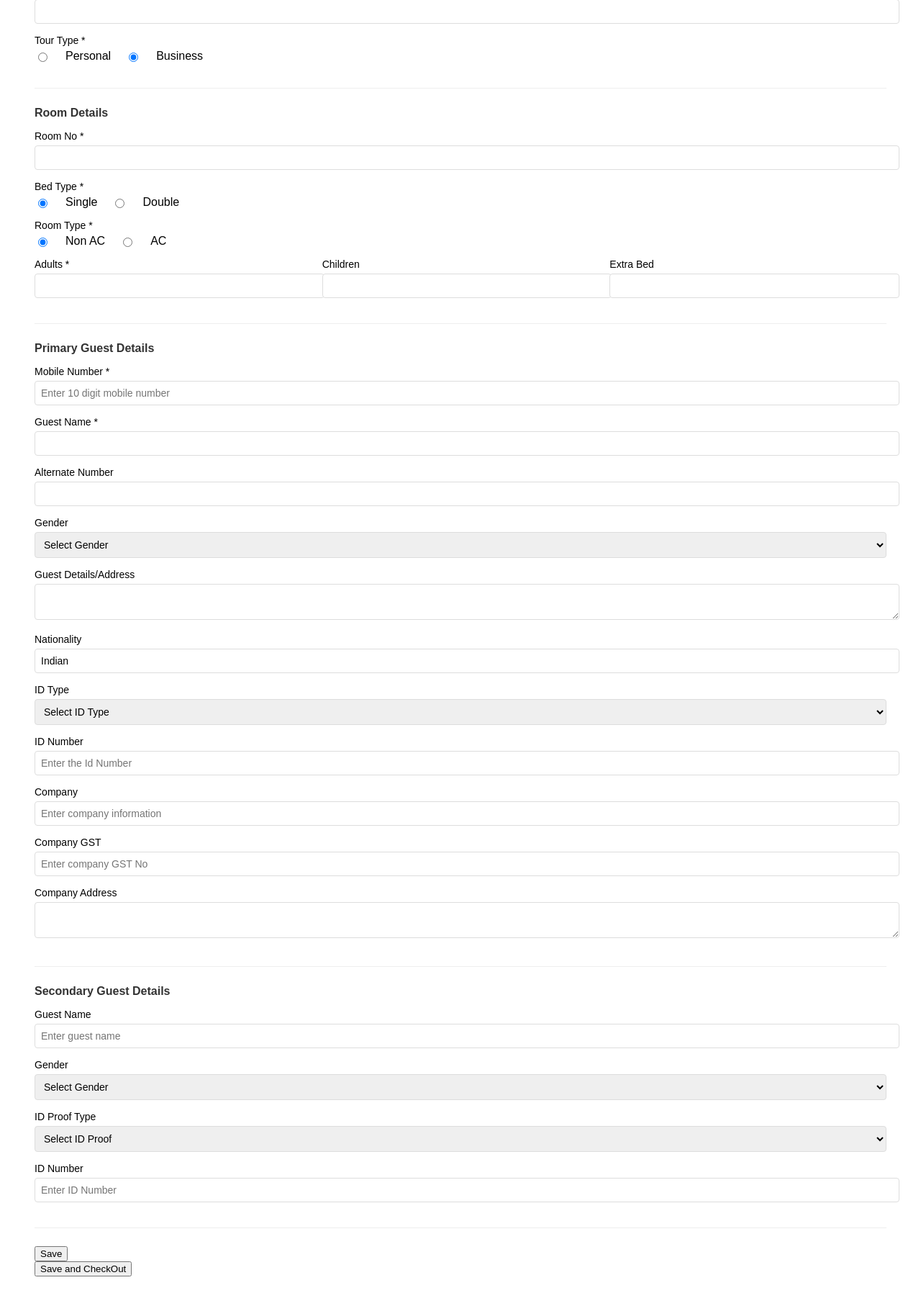
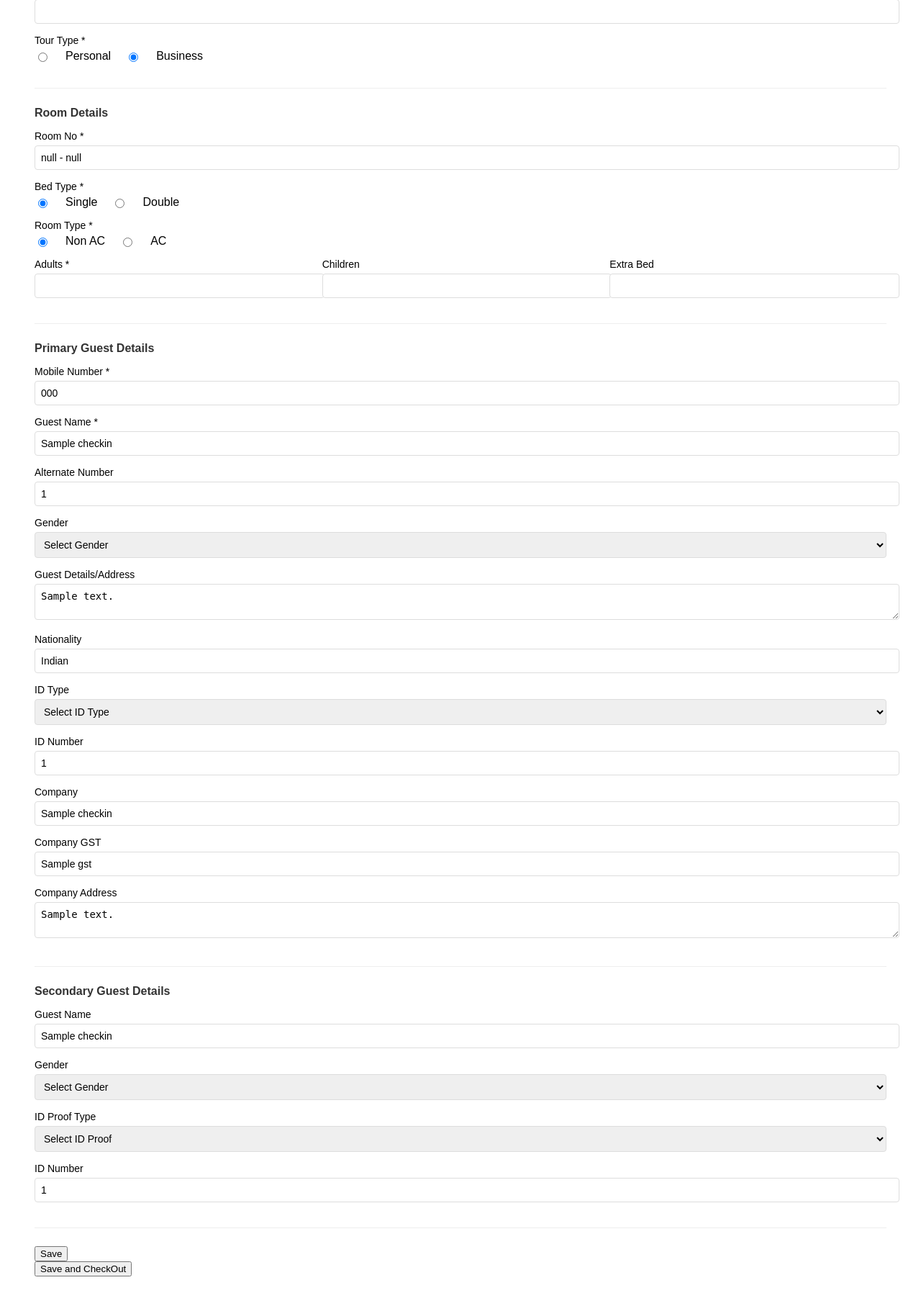
Before and after one commit to zaidkaladia/HotelPOS, a Flask app: template templates/checkinform.html in a window 1280 px wide. Shown: the part 520-2341 px from the top of the page at 72% size. Run offline with Flask 3, Linux system fonts and the light colour scheme; the template is opened without the code that fills it: most values are stand-ins (such as "Sample title", 1, 10 or a date in 2020); some libraries are stand-ins or nearby versions.

Commit message:
fixed bugs

```diff
--- a/app.py
+++ b/app.py
@@ -3,9 +3,8 @@
 import os
 import sqlite3
 from flask import redirect
-
 import logging
-from datetime import datetime
+from datetime import datetime, time
 
 
 app = Flask(__name__)
@@ -86,6 +85,11 @@
         form_data = request.form
 
         print(form_data)
+        # Input validation (example - add more as needed)
+        # required_fields = ['primaryGuestName', 'primaryGuestMobileNumber', 'roomNumber', 'checkinDate']
+        # for field in required_fields:
+        #     if field not in form_data:
+        #         return jsonify({"error": f"Missing required field: {field}"}), 400
 
         with get_db_connection() as conn:
             cursor = conn.cursor()
@@ -175,15 +179,23 @@
 
 @app.route("/checkin-checkout", methods=["POST"])
 def checkin_checkout():
+    print("inside checkin_checkout")
     try:
         form_data = request.form
 
-        print(form_data)
-        # Input validation (example - add more as needed)
-        # required_fields = ['primaryGuestName', 'primaryGuestMobileNumber', 'roomNumber', 'checkinDate']
-        # for field in required_fields:
-        #     if field not in form_data:
-        #         return jsonify({"error": f"Missing required field: {field}"}), 400
+        # Assuming form_data contains the check-in and check-out dates as strings
+        check_in_date = datetime.strptime(form_data.get("checkinDate"), "%Y-%m-%dT%H:%M")
+        checkout_date = datetime.strptime(form_data.get("checkoutDate"), "%Y-%m-%dT%H:%M")
+
+        # Extract the checkout time
+        checkout_time = checkout_date.time()
+
+        # Calculate the number of days stayed
+        days_stayed = (checkout_date.date() - check_in_date.date()).days
+
+        # Add an extra day if checkout time is after 10 AM
+        if checkout_time > time(10, 0):
+            days_stayed += 1
 
         with get_db_connection() as conn:
             cursor = conn.cursor()
@@ -194,8 +206,8 @@
             primary_person_address, primary_person_nationality, primary_person_id_type,
             primary_person_id_number, secondary_person_name, secondary_person_gender,
             secondary_person_id_type, secondary_person_id_number, room_no, check_in,
-            bed_type, room_type, tour_type, company_name, gst, company_address, no_of_adults, no_of_children, no_of_extra_bed, check_out
-        ) VALUES (?, ?, ?, ?, ?, ?, ?, ?, ?, ?, ?, ?, ?, ?, ?, ?, ?, ?, ?, ?, ?, ?, ?,?)
+            bed_type, room_type, tour_type, company_name, gst, company_address, no_of_adults, no_of_children, no_of_extra_bed, check_out, no_of_nights
+        ) VALUES (?, ?, ?, ?, ?, ?, ?, ?, ?, ?, ?, ?, ?, ?, ?, ?, ?, ?, ?, ?, ?, ?, ?,?, ?)
     """
 
             cursor.execute(
@@ -225,19 +237,26 @@
                     form_data.get("children", 0),
                     form_data.get("extraBeds", 0),
                     form_data.get("checkoutDate"),
+                    days_stayed
                 ),
             )
             # print("hey hey hey",query_res)
             conn.commit()
 
-            print(form_data.get("room_no"))
+
+
+
+
+
+
+            # print(form_data.get("room_no"))
             find_query = """
             SELECT * FROM HotelManagement
             WHERE invoice_no IS NULL AND room_no = ?
             """
-            cursor.execute(find_query, (form_data.get("room_no"),))
+            cursor.execute(find_query, (form_data["roomNumber"],))
             results = dict(cursor.fetchall()[0])
-            print(results)
+            # print(results)
 
     except sqlite3.Error as e:
         conn.rollback()
@@ -246,12 +265,14 @@
     finally:
         conn.close()
 
+
+
     # Start Update the json file changing occupied to true ---------------------
     # Load data from the JSON file
     requiredRoomNumber = form_data["roomNumber"].split(" - ")[0]
-
+    # print(requiredRoomNumber)
     data = load_data()
-    # print(requiredRoomNumber)
+    print(requiredRoomNumber)
     floorDetails = data["floorDetails"]
     roomFound = False
     for floor in floorDetails:
@@ -266,7 +287,7 @@
     save_data(data)
     # End Update the json file changing occupied to true ---------------------
 
-    data = load_data()
+    # data = load_data()
     return render_template("billing.html", hotel_data=data, data=results)
 
 
@@ -341,89 +362,6 @@
                     primary_person_id_type = ?, primary_person_id_number = ?, secondary_person_name = ?,
                     secondary_person_gender = ?, secondary_person_id_type = ?, secondary_person_id_number = ?,
                     check_in = ?, bed_type = ?, room_type = ?, tour_type = ?, company_name = ?,
-                    gst = ?, company_address = ?, no_of_adults = ?, no_of_children = ?, no_of_extra_bed = ?, check_in = ?
-                WHERE id = ?
-                """
-
-                cursor.execute(
-                    update_query,
-                    (
-                        form_data.get("primaryGuestName"),
-                        form_data.get("primaryGuestGender"),
-                        form_data.get("primaryGuestMobileNumber"),
-                        form_data.get("primaryGuestAlternateNumber") or None,
-                        form_data.get("primaryGuestAddress"),
-                        form_data.get("primaryGuestNationality"),
-                        form_data.get("primaryGuestIdType"),
-                        form_data.get("primaryGuestIdNumber"),
-                        form_data.get("secondaryGuestName") or None,
-                        form_data.get("secondaryGuestGender") or None,
-                        form_data.get("secondaryGuestIdType") or None,
-                        form_data.get("secondaryGuestIdNumber") or None,
-                        form_data.get("checkinDate"),
-                        form_data.get("bedType"),
-                        form_data.get("roomType"),
-                        form_data.get("tourType"),
-                        form_data.get("primaryGuestCompany") or None,
-                        form_data.get("primaryGuestCompanyGST") or None,
-                        form_data.get("primaryGuestCompanyAddress") or None,
-                        form_data.get("adults", 0),
-                        form_data.get("children", 0),
-                        form_data.get("extraBeds", 0),
-                        form_data.get("checkinDate"),
-                        entry_id,
-                    ),
-                )
-
-                conn.commit()
-                response_message = "Entry updated successfully"
-            elif len(results) > 1:
-                response_message = "Multiple entries found for this room number without an invoice. Please provide more information to identify the correct entry."
-            else:
-                response_message = (
-                    "No matching entry found or entry already has an invoice number"
-                )
-
-    except sqlite3.Error as e:
-        conn.rollback()
-        print(e)
-        response_message = f"An error occurred: {e}"
-    finally:
-        conn.close()
-
-    data = load_data()
-    return render_template("dashboard.html", hotel_data=data)
-
-
-# it handels the save and checkout of the edit page
-@app.route("/checkin-edit-checkout", methods=["POST"])
-def checkin_edit_checkout():
-    try:
-        form_data = request.form
-        print(form_data)
-
-        with get_db_connection() as conn:
-            cursor = conn.cursor()
-
-            # First, find the entry to update
-            find_query = """
-            SELECT id FROM HotelManagement
-            WHERE invoice_no IS NULL AND room_no = ?
-            """
-            cursor.execute(find_query, (form_data.get("roomNumber"),))
-            results = cursor.fetchall()
-
-            if len(results) == 1:
-                # We found exactly one matching entry
-                entry_id = results[0][0]
-
-                update_query = """
-                UPDATE HotelManagement
-                SET primary_person_name = ?, primary_person_gender = ?, primary_person_mobile = ?,
-                    alternate_number = ?, primary_person_address = ?, primary_person_nationality = ?,
-                    primary_person_id_type = ?, primary_person_id_number = ?, secondary_person_name = ?,
-                    secondary_person_gender = ?, secondary_person_id_type = ?, secondary_person_id_number = ?,
-                    check_in = ?, bed_type = ?, room_type = ?, tour_type = ?, company_name = ?,
                     gst = ?, company_address = ?, no_of_adults = ?, no_of_children = ?, no_of_extra_bed = ?, check_out = ?
                 WHERE id = ?
                 """
@@ -459,14 +397,6 @@
                 )
 
                 conn.commit()
-                # First, find the entry to update
-                find_query = """
-                SELECT * FROM HotelManagement
-                WHERE id = ?
-                """
-                cursor.execute(find_query, (entry_id,))
-                results = dict(cursor.fetchall()[0])
-                print(results)
                 response_message = "Entry updated successfully"
             elif len(results) > 1:
                 response_message = "Multiple entries found for this room number without an invoice. Please provide more information to identify the correct entry."
@@ -474,6 +404,98 @@
                 response_message = (
                     "No matching entry found or entry already has an invoice number"
                 )
+
+    except sqlite3.Error as e:
+        conn.rollback()
+        print(e)
+        response_message = f"An error occurred: {e}"
+    finally:
+        conn.close()
+
+    data = load_data()
+    return render_template("dashboard.html", hotel_data=data)
+
+
+# it handels the save and checkout of the edit page
+@app.route("/checkin-edit-checkout", methods=["POST"])
+def checkin_edit_checkout():
+    try:
+        form_data = request.form
+
+        # Assuming form_data contains the check-in and check-out dates as strings
+        check_in_date = datetime.strptime(form_data.get("checkinDate"), "%Y-%m-%dT%H:%M")
+        checkout_date = datetime.strptime(form_data.get("checkoutDate"), "%Y-%m-%dT%H:%M")
+
+        # Extract the checkout time
+        checkout_time = checkout_date.time()
+
+        # Calculate the number of days stayed
+        days_stayed = (checkout_date.date() - check_in_date.date()).days
+
+        # Add an extra day if checkout time is after 10 AM
+        if checkout_time > time(10, 0):
+            days_stayed += 1
+
+        with get_db_connection() as conn:
+            cursor = conn.cursor()
+
+            insert_query = """
+        INSERT INTO HotelManagement (
+            primary_person_name, primary_person_gender, primary_person_mobile, alternate_number,
+            primary_person_address, primary_person_nationality, primary_person_id_type,
+            primary_person_id_number, secondary_person_name, secondary_person_gender,
+            secondary_person_id_type, secondary_person_id_number, room_no, check_in,
+            bed_type, room_type, tour_type, company_name, gst, company_address, no_of_adults, no_of_children, no_of_extra_bed, check_out, no_of_nights
+        ) VALUES (?, ?, ?, ?, ?, ?, ?, ?, ?, ?, ?, ?, ?, ?, ?, ?, ?, ?, ?, ?, ?, ?, ?,?, ?)
+    """
+
+            cursor.execute(
+                insert_query,
+                (
+                    form_data.get("primaryGuestName"),
+                    form_data.get("primaryGuestGender"),
+                    form_data.get("primaryGuestMobileNumber"),
+                    form_data.get("primaryGuestAlternateNumber") or None,
+                    form_data.get("primaryGuestAddress"),
+                    form_data.get("primaryGuestNationality"),
+                    form_data.get("primaryGuestIdType"),
+                    form_data.get("primaryGuestIdNumber"),
+                    form_data.get("secondaryGuestName") or None,
+                    form_data.get("secondaryGuestGender") or None,
+                    form_data.get("secondaryGuestIdType") or None,
+                    form_data.get("secondaryGuestIdNumber") or None,
+                    form_data.get("roomNumber"),
+                    form_data.get("checkinDate"),
+                    form_data.get("bedType"),
+                    form_data.get("roomType"),
+                    form_data.get("tourType"),
+                    form_data.get("primaryGuestCompany") or None,
+                    form_data.get("primaryGuestCompanyGST") or None,
+                    form_data.get("primaryGuestCompanyAddress") or None,
+                    form_data.get("adults", 0),
+                    form_data.get("children", 0),
+                    form_data.get("extraBeds", 0),
+                    form_data.get("checkoutDate"),
+                    days_stayed
+                ),
+            )
+            # print("hey hey hey",query_res)
+            conn.commit()
+
+
+
+
+
+
+
+            # print(form_data.get("room_no"))
+            find_query = """
+            SELECT * FROM HotelManagement
+            WHERE invoice_no IS NULL AND room_no = ?
+            """
+            cursor.execute(find_query, (form_data.get("roomNumber"),))
+            results = dict(cursor.fetchall()[0])
+            # print(results)
 
     except sqlite3.Error as e:
         conn.rollback()
--- a/templates/checkinform.html
+++ b/templates/checkinform.html
@@ -198,7 +198,7 @@
             </div>
             <div class="form-group">
               <label>Tour Type *</label>
-              <div class="radio-group" >
+              <div class="radio-group" value="{{checkin_data.tour_type}}">
                 <input type="radio" name="tourType" value="Personal" /> Personal
                 <input type="radio" name="tourType" value="Business" checked />
                 Business
@@ -210,11 +210,11 @@
             <h3>Room Details</h3>
             <div class="form-group">
               <label>Room No *</label>
-              <input id="input-roomNumber" name="roomNumber" type="text" >
+              <input id="input-roomNumber" name="roomNumber" type="text" value="{{checkin_data.room_no}}">
             </div>
             <div class="form-group">
               <label>Bed Type *</label>
-              <div class="radio-group" >
+              <div class="radio-group" value="{{checkin_data.bed_type}}">
                 <input type="radio" name="bedType" value="Single" checked />
                 Single
                 <input type="radio" name="bedType" value="Double" /> Double
@@ -230,15 +230,15 @@
             <div class="occupancy">
               <div class="form-group">
                 <label>Adults *</label>
-                <input type="number" name="adults" />
+                <input type="number" name="adults" value="{{checkin_data.no_of_adults}}"/>
               </div>
               <div class="form-group">
                 <label>Children</label>
-                <input type="number" name="children"  />
+                <input type="number" name="children" value="{{checkin_data.no_of_children}}" />
               </div>
               <div class="form-group">
                 <label>Extra Bed</label>
-                <input type="number" name="extraBeds"  />
+                <input type="number" name="extraBeds" value="{{checkin_data.no_of_extra_bed}}" />
               </div>
             </div>
           </section>
@@ -251,28 +251,29 @@
                 type="tel"
                 name="primaryGuestMobileNumber"
                 placeholder="Enter 10 digit mobile number"
+                value="{{checkin_data.primary_person_mobile}}"
               />
             </div>
             <div class="form-group">
               <label>Guest Name *</label>
-              <input type="text" name="primaryGuestName" />
+              <input type="text" name="primaryGuestName" value="{{checkin_data.primary_person_name}}"/>
             </div>
             <div class="form-group">
               <label>Alternate Number</label>
-              <input type="tel" name="primaryGuestAlternateNumber" />
+              <input type="tel" name="primaryGuestAlternateNumber" value="{{checkin_data.alternate_number}}"/>
             </div>
             <div class="form-group">
               <label>Gender</label>
               <select name="primaryGuestGender">
                 <option value="">Select Gender</option>
-                <option value="Male" >Male</option>
-                <option value="Female" >Female</option>
-                <option value="Other" >Other</option>
+                <option value="Male" {% if checkin_data.primary_person_gender == "Male" %}selected{% endif %}>Male</option>
+                <option value="Female" {% if checkin_data.primary_person_gender == "Female" %}selected{% endif %}>Female</option>
+                <option value="Other" {% if checkin_data.primary_person_gender == "Other" %}selected{% endif %}>Other</option>
               </select>
             </div>
             <div class="form-group">
               <label>Guest Details/Address</label>
-              <textarea name="primaryGuestAddress"></textarea>
+              <textarea name="primaryGuestAddress">{{checkin_data.primary_person_address}}</textarea>
             </div>
             <div class="form-group">
               <label>Nationality</label>
@@ -289,11 +290,11 @@
                 name="primaryGuestIdType"
               >
                 <option value="">Select ID Type</option>
-                <option value="Aadhar Card" >Aadhar Card</option>
-                <option value="Passport">Passport</option>
-                <option value="Driving License" >Driving License</option>
-                <option value="PAN Card" >PAN Card</option>
-                <option value="Voter ID Card" >Voter ID Card</option>
+                <option value="Aadhar Card" {% if checkin_data.primary_person_id_type == "Aadhar Card" %}selected{% endif %}>Aadhar Card</option>
+                <option value="Passport" {% if checkin_data.primary_person_id_type == "Passport" %}selected{% endif %}>Passport</option>
+                <option value="Driving License" {% if checkin_data.primary_person_id_type == "Driving License" %}selected{% endif %}>Driving License</option>
+                <option value="PAN Card" {% if checkin_data.primary_person_id_type == "PAN Card" %}selected{% endif %}>PAN Card</option>
+                <option value="Voter ID Card" {% if checkin_data.primary_person_id_type == "Voter ID Card" %}selected{% endif %}>Voter ID Card</option>
               </select>
             </div>
 
@@ -303,6 +304,7 @@
                 type="text"
                 name="primaryGuestIdNumber"
                 placeholder="Enter the Id Number"
+                value="{{checkin_data.primary_person_id_number}}"
               />
             </div>
             <div class="form-group">
@@ -311,6 +313,7 @@
                 type="text"
                 name="primaryGuestCompany"
                 placeholder="Enter company information"
+                value="{{checkin_data.company_name}}"
               />
             </div>
             <div class="form-group">
@@ -319,11 +322,12 @@
                 type="text"
                 name="primaryGuestCompanyGST"
                 placeholder="Enter company GST No"
+                value="{{checkin_data.gst}}"
               />
             </div>
             <div class="form-group">
               <label>Company Address</label>
-              <textarea name="primaryGuestCompanyAddress"></textarea>
+              <textarea name="primaryGuestCompanyAddress">{{checkin_data.company_address}}</textarea>
             </div>
           </section>
 
@@ -333,7 +337,7 @@
               <!-- Secondary guests will be added here dynamically -->
               <div class="form-group">
                 <label>Guest Name</label>
-                <input type="text" name='secondaryGuestName' placeholder="Enter guest name" />
+                <input type="text" name='secondaryGuestName' placeholder="Enter guest name" value="{{checkin_data.secondary_person_name}}"/>
               </div>
               <!-- <div class="form-group">
                 <label>Gender</label>
@@ -349,9 +353,9 @@
                 <label>Gender</label>
                 <select name="secondaryGuestGender">
                   <option value="">Select Gender</option>
-                  <option value="Male" >Male</option>
-                  <option value="Female" >Female</option>
-                  <option value="Other">Other</option>
+                  <option value="Male" {% if checkin_data.secondary_person_gender == "Male" %}selected{% endif %}>Male</option>
+                  <option value="Female" {% if checkin_data.secondary_person_gender == "Female" %}selected{% endif %}>Female</option>
+                  <option value="Other" {% if checkin_data.secondary_person_gender == "Other" %}selected{% endif %}>Other</option>
                 </select>
               </div>
 
@@ -362,17 +366,17 @@
                 <label>ID Proof Type</label>
                 <select name='secondaryGuestIdType'>
                   <option value="">Select ID Proof</option>
-                  <option value="Aadhar Card" >Aadhar Card</option>
-                  <option value="Passport" >Passport</option>
-                  <option value="Driving License" >Driving License</option>
-                  <option value="PAN Card" >PAN Card</option>
-                  <option value="Voter ID Card" >Voter ID Card</option>
+                  <option value="Aadhar Card" {% if checkin_data.secondary_person_id_type == "Aadhar Card" %}selected{% endif %}>Aadhar Card</option>
+                  <option value="Passport" {% if checkin_data.secondary_person_id_type == "Passport" %}selected{% endif %}>Passport</option>
+                  <option value="Driving License" {% if checkin_data.secondary_person_id_type == "Driving License" %}selected{% endif %}>Driving License</option>
+                  <option value="PAN Card" {% if checkin_data.secondary_person_id_type == "PAN Card" %}selected{% endif %}>PAN Card</option>
+                  <option value="Voter ID Card" {% if checkin_data.secondary_person_id_type == "Voter ID Card" %}selected{% endif %}>Voter ID Card</option>
                 </select>
               </div>
 
               <div class="form-group" >
                 <label>ID Number</label>
-                <input type="text" name='secondaryGuestIdNumber' placeholder="Enter ID Number" />
+                <input type="text" name='secondaryGuestIdNumber' placeholder="Enter ID Number" value="{{checkin_data.secondary_person_id_number}}"/>
               </div>
               <!-- <button type="button" class="remove-guest-btn" onclick="this.parentElement.remove()">Remove</button> -->
             </div>
@@ -389,7 +393,7 @@
             <button type="submit">Save</button>
           </div>
           <div class="form-row">
-            <button formaction="/checkin-edit-checkout">Save and CheckOut</button>
+            <button formaction="/checkin-checkout">Save and CheckOut</button>
           </div>
         </form>
       </div>
@@ -431,26 +435,26 @@
       const invoiceDateElement = document.getElementById("input-invoiceDate");
       invoiceDateElement.value = setDateTimeLocal(currentDate);
 
-      // // Room Number
-      // const roomNumberInput = document.getElementById("input-roomNumber");
-      // roomNumberInput.value = `${roomNumber} - ${roomName}`;
+      // Room Number
+      const roomNumberInput = document.getElementById("input-roomNumber");
+      roomNumberInput.value = `${roomNumber} - ${roomName}`;
 
 
 
-      // function submitHandler(event) {
-      //   event.preventDefault();
-      //   fetch("/occupancy", {
-      //     method: "POST",
-      //     headers: {
-      //       "Content-Type": "application/json",
-      //     },
-      //     body: JSON.stringify({
-      //       roomNumber: roomNumber,
-      //     }),
-      //   }).then(() => {
-      //     window.location.href = "/dashboard";
-      //   });
-      // }
+      function submitHandler(event) {
+        event.preventDefault();
+        fetch("/occupancy", {
+          method: "POST",
+          headers: {
+            "Content-Type": "application/json",
+          },
+          body: JSON.stringify({
+            roomNumber: roomNumber,
+          }),
+        }).then(() => {
+          window.location.href = "/dashboard";
+        });
+      }
 
       //   function addSecondaryGuest() {
       //     const container = document.getElementById("secondaryGuestsContainer");
```
Also changed, not shown: hotel_data.json (+6 -6 lines), database.db.
